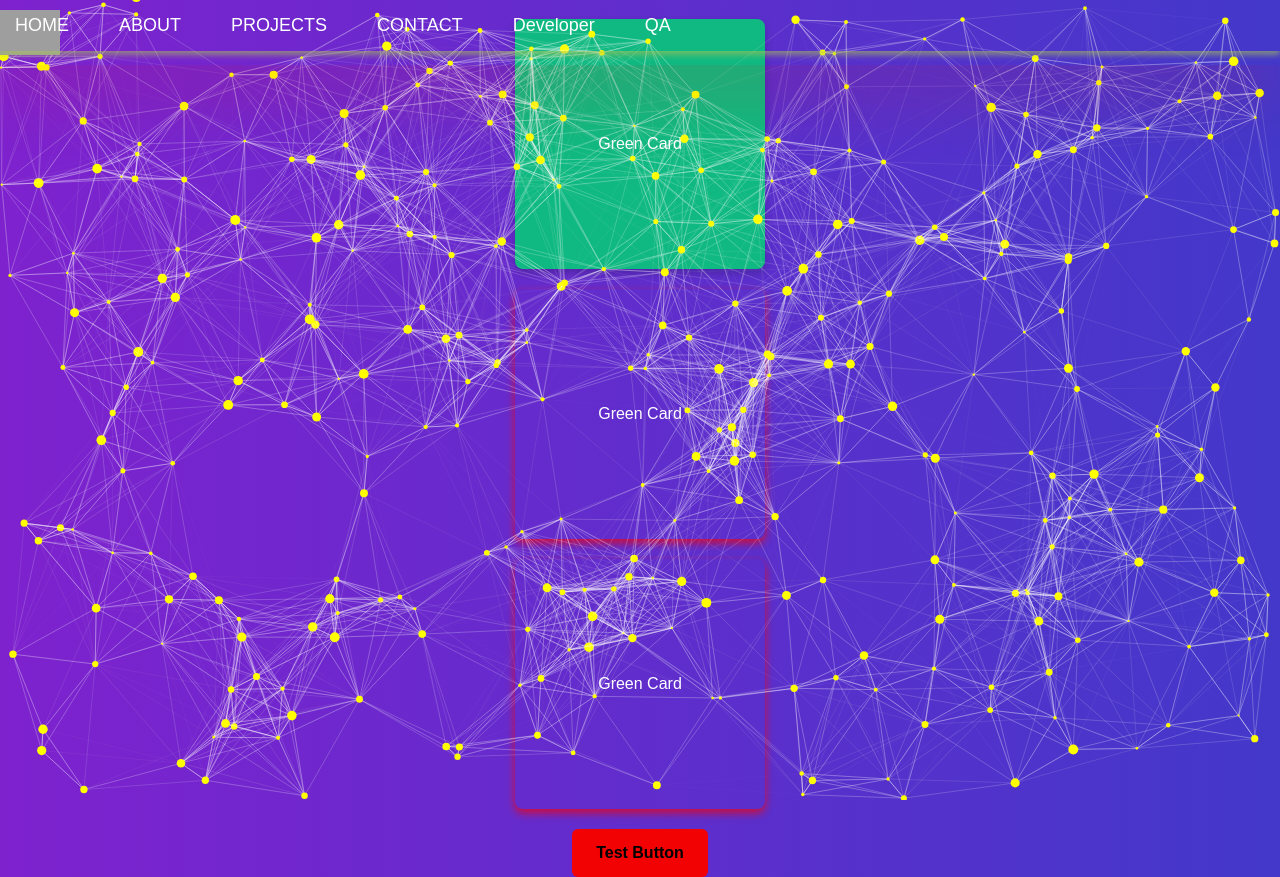
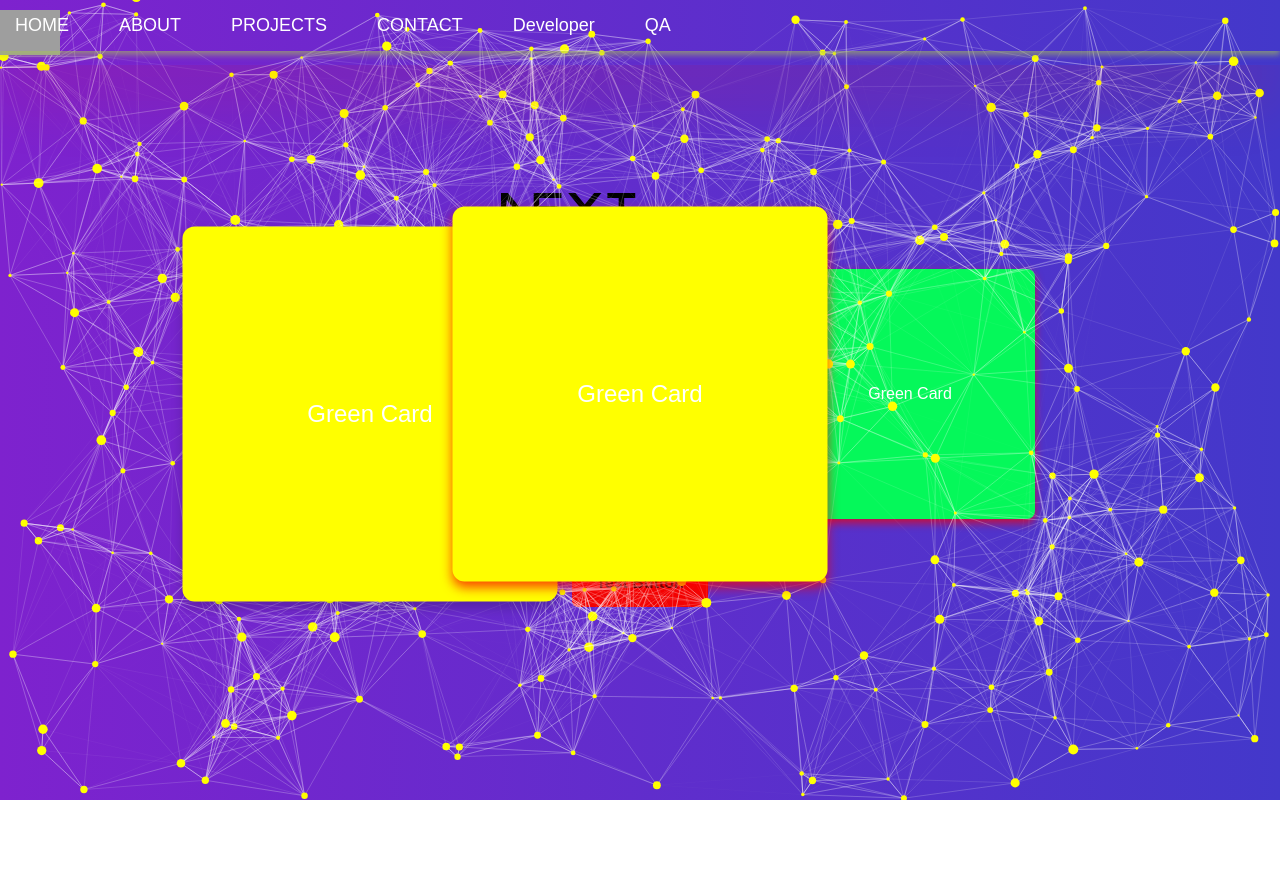
Before and after one commit to tediyo/New-QA-Pro-Web, a Next.js app: page / in a window 1280 px wide. After the commit the page ends 800 px from the top, so only its background shows below. Built offline with nearby package versions, Linux system fonts and the light colour scheme; grey boxes are pictures that could not be loaded.

Commit message:
Adding custom cards with styling

```diff
--- a/src/app/styles.css
+++ b/src/app/styles.css
@@ -94,57 +94,36 @@ Reset and Global Styles
     background: yellow !important;
   }
 
-  .sample-card {
+  .card-container {
+    display: flex; /* Arrange items in a row */
+    gap: 20px; /* Space between cards */
+    justify-content: flex-start; /* Align cards to the left */
+    align-items: flex-start; /* Align to the top */
+  }
+
+  .sample-card, .sample-card-one, .sample-card-two {
     width: 250px;
     height: 250px;
-    background-color: #f8f405;
-    background: transparent;
+    background-color: transparent; /* Keeping it as per your original style */
     display: flex;
     flex-direction: column;
     align-items: center;
     justify-content: center;
     box-shadow: 0 4px 8px rgba(249, 1, 1, 0.734);
     border-radius: 8px;
-    margin-top: 20px;
     transition: transform 0.3s ease-in-out; /* Smooth zoom effect */
-    margin-left: 0;
-    align-self: flex-start;
   }
 
   .sample-card-one {
-    width: 250px;
-    height: 250px;
-    background-color: #f8f405;
-    background: transparent;
-    display: flex;
-    flex-direction: column;
-    align-items: center;
-    justify-content: center;
-    box-shadow: 0 4px 8px rgba(249, 1, 1, 0.734);
-    border-radius: 8px;
-    margin-top: 20px;
-    transition: transform 0.3s ease-in-out; /* Smooth zoom effect */
-    margin-left: -450;
-    align-self: flex-start; /* If inside a flex container */
+    background-color: transparent;
   }
 
   .sample-card-two {
-    width: 250px;
-    height: 250px;
-    left:0;
-    background-color: #05f85a;
-    background: transparent;
-    display: flex;
-    flex-direction: column;
-    align-items: center;
-    justify-content: center;
-    box-shadow: 0 4px 8px rgba(249, 1, 1, 0.734);
-    border-radius: 8px;
-    margin-top: 20px;
-    transition: transform 0.3s ease-in-out; /* Smooth zoom effect */
+    background-color: #05f85a; /* Unique color */
   }
 
-  .sample-card:hover {
+
+  .sample-card, .sample-card-one, .sample-card-two:hover {
     transform: scale(1.5); /* Increase size by 10% on hover */
     background: yellow !important;
   }
```
